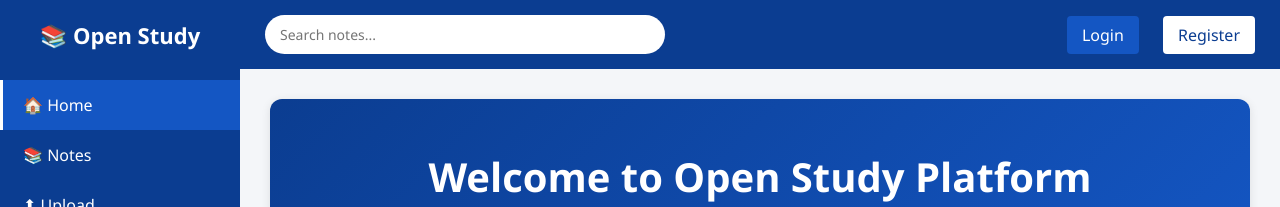
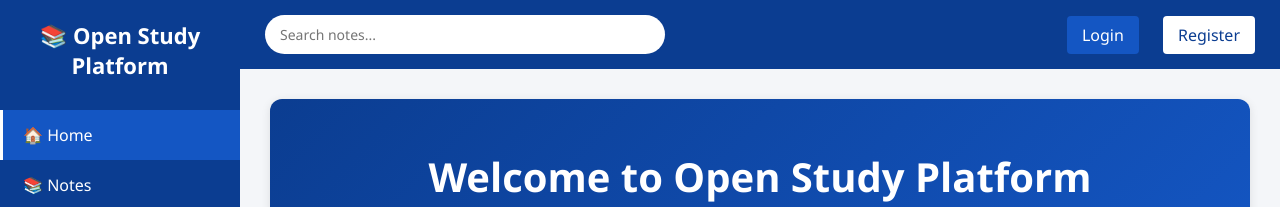
Before and after one commit to pronay7777/open-study-platform, a plain HTML site: page index.html in a window 1280 px wide. Shown: the top 207 px of the page. Drawn offline with Linux system fonts and the light colour scheme.

Commit message:
Update index.html

```diff
--- a/index.html
+++ b/index.html
@@ -700,7 +700,7 @@ footer a:hover{
 
 <!-- SIDEBAR -->
 <div class="sidebar" id="sidebar">
-    <div class="logo">📚 Open Study</div>
+    <div class="logo">📚 Open Study Platform</div>
     <a href="#home" class="active" onclick="showSection('home')">🏠 Home</a>
     <a href="#notes" onclick="showSection('notes')">📚 Notes</a>
     <a href="#upload" onclick="showSection('upload')">⬆ Upload</a>
@@ -760,7 +760,6 @@ footer a:hover{
             <button class="filter-btn" onclick="filterNotes('Science', this)">Science</button>
             <button class="filter-btn" onclick="filterNotes('English', this)">English</button>
             <button class="filter-btn" onclick="filterNotes('Social Science', this)">Social Science</button>
-            <button class="filter-btn" onclick="filterNotes('Physics', this)">Physics</button>
             <button class="filter-btn" onclick="filterNotes('Chemistry', this)">Chemistry</button>
             <button class="filter-btn" onclick="filterNotes('Biology', this)">Biology</button>
         </div>
```
